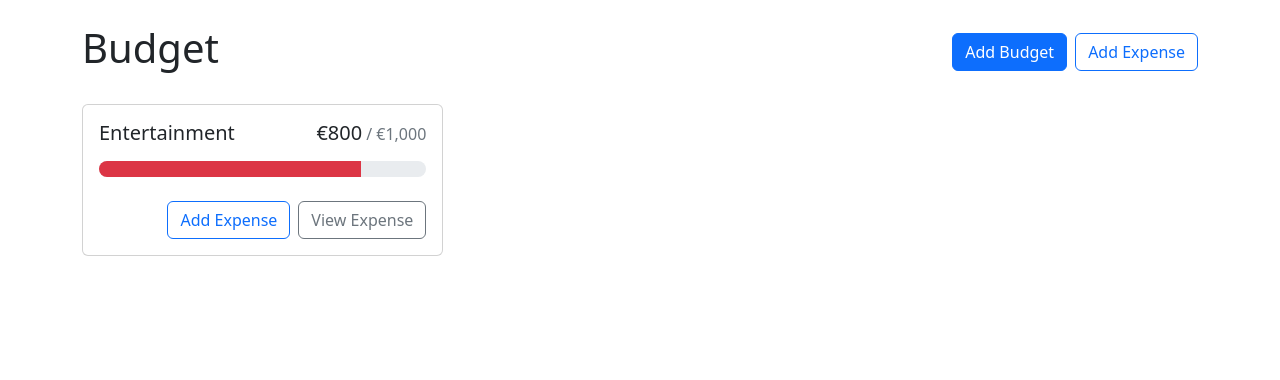
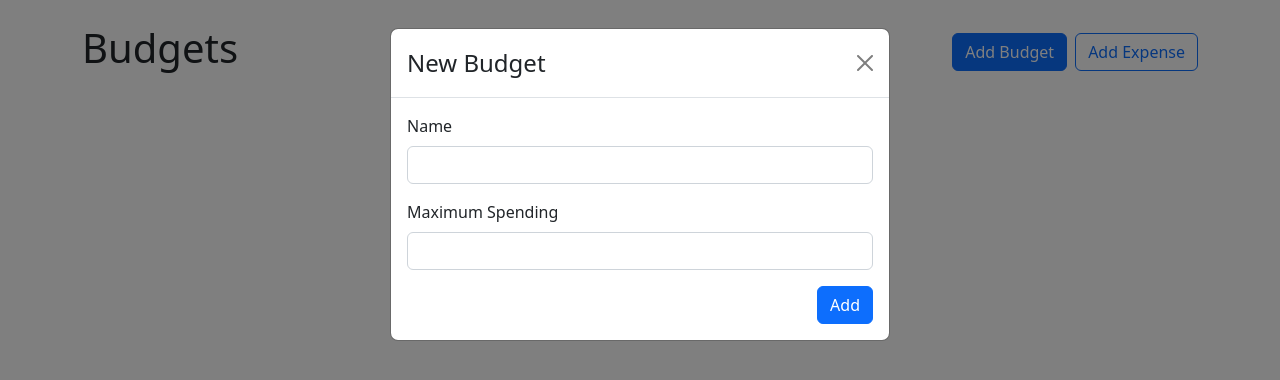
Before and after one commit to juleni/budget-app, a React (Create React App) app: page / in a window 1280 px wide. Both pictures are taken after a click on the button "Add Budget". Shown: the top 380 px of the page. Built offline with nearby package versions, Linux system fonts and the light colour scheme.

Commit message:
Implemented Adding of Budgets / fixed bugs

```diff
--- a/src/App.js
+++ b/src/App.js
@@ -1,14 +1,23 @@
+import { useState } from "react";
 import { Button, Stack } from "react-bootstrap";
 import Container from "react-bootstrap/Container";
 import "./App.css";
+import AddBudgetModal from "./components/AddBudgetModal";
 import BudgetCard from "./components/BudgetCard";
+import { useBudgets } from "./contexts/BudgetsContext";
 
 function App() {
+  const [showAddBudgetModal, setShowAddBudgetModal] = useState(false);
+  const { budgets, getBudgetExpenses } = useBudgets();
+
   return (
+    <>
       <Container className="my-4">
         <Stack direction="horizontal" gap="2" className="mb-4">
-        <h1 className="me-auto">Budget</h1>
-        <Button variant="primary">Add Budget</Button>
+          <h1 className="me-auto">Budgets</h1>
+          <Button variant="primary" onClick={() => setShowAddBudgetModal(true)}>
+            Add Budget
+          </Button>
           <Button variant="outline-primary">Add Expense</Button>
         </Stack>
         <div
@@ -19,9 +28,28 @@ function App() {
             alignItems: "flex-start",
           }}
         >
-        <BudgetCard name="Entertainment" amount={800} max={1000}></BudgetCard>
+          {budgets.map((budget) => {
+            console.log(budget.id);
+            const amount = getBudgetExpenses(budget.id).reduce(
+              (total, expense) => total + expense.amount,
+              0
+            );
+            return (
+              <BudgetCard
+                key={budget.id}
+                name={budget.name}
+                amount={amount}
+                max={budget.max}
+              ></BudgetCard>
+            );
+          })}
         </div>
       </Container>
+      <AddBudgetModal
+        show={showAddBudgetModal}
+        handleClose={() => setShowAddBudgetModal(false)}
+      />
+    </>
   );
 }
 
--- /dev/null
+++ b/src/components/AddBudgetModal.js
@@ -0,0 +1,49 @@
+import { useRef } from "react";
+import { Button, Form, Modal } from "react-bootstrap";
+import { useBudgets } from "../contexts/BudgetsContext";
+
+export default function AddBudgetModal({ show, handleClose }) {
+  const nameRef = useRef();
+  const maxRef = useRef();
+  const { addBudget } = useBudgets();
+
+  function handleSubmit(e) {
+    e.preventDefault();
+    addBudget({
+      name: nameRef.current.value,
+      max: parseFloat(maxRef.current.value),
+    });
+    handleClose();
+  }
+
+  return (
+    <Modal show={show} onHide={handleClose}>
+      <Form onSubmit={handleSubmit}>
+        <Modal.Header closeButton>
+          <Modal.Title>New Budget</Modal.Title>
+        </Modal.Header>
+        <Modal.Body>
+          <Form.Group className="mb-3" controlId="name">
+            <Form.Label>Name</Form.Label>
+            <Form.Control ref={nameRef} type="text" required />
+          </Form.Group>
+          <Form.Group className="mb-3" controlId="max">
+            <Form.Label>Maximum Spending</Form.Label>
+            <Form.Control
+              ref={maxRef}
+              type="number"
+              required
+              min={0}
+              step={0.01}
+            />
+          </Form.Group>
+          <div className="d-flex justify-content-end">
+            <Button variant="primary" type="submit">
+              Add
+            </Button>
+          </div>
+        </Modal.Body>
+      </Form>
+    </Modal>
+  );
+}
--- a/src/contexts/BudgetsContext.js
+++ b/src/contexts/BudgetsContext.js
@@ -28,9 +28,9 @@ export const BudgetsProvider = ({ children }) => {
   function getBudgetExpenses(budgetId) {
     return expenses.filter((expense) => expense.budgetId === budgetId);
   }
-  function addExpense({ budgetId, amount, description }) {
+  function addExpense({ description, amount, budgetId }) {
     setExpenses((prevExpense) => {
-      return [...prevExpense, { id: uuidV4, budgetId, amount, description }];
+      return [...prevExpense, { id: uuidV4(), description, amount, budgetId }];
     });
   }
   function addBudget({ name, max }) {
@@ -38,18 +38,18 @@ export const BudgetsProvider = ({ children }) => {
       if (prevBudget.find((budget) => budget.name === name)) {
         return prevBudget;
       }
-      return [...prevBudget, { id: uuidV4, name, max }];
+      return [...prevBudget, { id: uuidV4(), name, max }];
     });
   }
   function deleteBudget({ id }) {
     // TODO: Deal with expenses - uncategorized
     setBudgets((prevBudget) => {
-      return prevBudget.find((budget) => budget.id !== id);
+      return prevBudget.filter((budget) => budget.id !== id);
     });
   }
   function deleteExpense({ id }) {
     setExpenses((prevExpense) => {
-      return prevExpense.find((expense) => expense.id !== id);
+      return prevExpense.filter((expense) => expense.id !== id);
     });
   }
 
```
Lines whose indentation alone changed are shown as unchanged.
